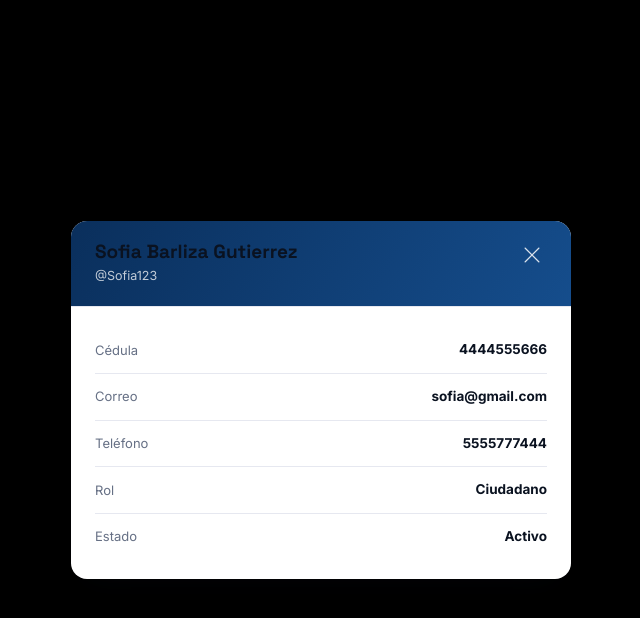
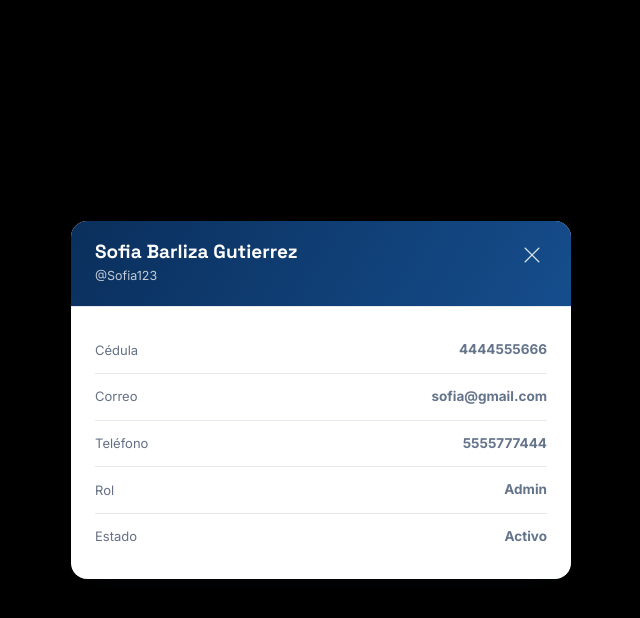
Before and after one commit to ksgutierrez05/WolertApp-Web, a React (Vite) app: page /admin/usuarios in a window 1280 px wide. Both pictures are taken after a click on the button 1186 px from the left and 539 px from the top of the page. Shown: the top 618 px of the page, without its empty margins (319-959 px from the left). Built offline with nearby package versions, Linux system fonts and the light colour scheme.

Commit message:
feat: ajustes en colores de sidebar y titulo de opciones de usuarios en admin

```diff
--- a/src/Components/Admin/Usuarios/UsuariosForm.jsx
+++ b/src/Components/Admin/Usuarios/UsuariosForm.jsx
@@ -29,7 +29,7 @@ export default function UsuariosForm() {
 
   return (
     <div className="container-fluid">
-      <h1 className="hero-title-dash" style={{ color: 'var(--ink)', fontSize: '26px' }}>Nuevo usuario</h1>
+      <h1 className="hero-title-dash" style={{ color: '#64748b', fontSize: '26px' }}>Nuevo usuario</h1>
       <div className="card-panel-dash p-3">
         <form onSubmit={submit}>
           <div className="row g-2 mb-2">
@@ -50,9 +50,10 @@ export default function UsuariosForm() {
           <div className="mb-2">
             <select className="form-select input-dash" required value={form.rol} onChange={(e) => set('rol', e.target.value)}>
               <option value="" disabled>Seleccionar Rol *</option>
-              <option value="ciudadano">Ciudadano</option>
-              <option value="policia">Policía</option>
-              <option value="admin">Administrador</option>
+              <option value="admin">Admin</option>
+              <option value="policia">Policia</option>
+              <option value="central-transito">Cent. Transito</option>
+              <option value="administrador">Administrador</option>
             </select>
           </div>
           {error && <div className="text-danger small mt-2">{error}</div>}
--- a/src/Components/Admin/Usuarios/UsuariosList.jsx
+++ b/src/Components/Admin/Usuarios/UsuariosList.jsx
@@ -6,10 +6,10 @@ import '../../../css/admin/AdminLayout.css';
 
 const CLAVE = 'wolertapp_usuarios';
 const ejemplos = [
-  { nombre: 'Sofia Barliza Gutierrez', username: 'Sofia123', cedula: '4444555666', correo: 'sofia@gmail.com', telefono: '5555777444', rol: 'ciudadano', estado: 'activo', color: '#1f5fa8' },
-  { nombre: 'Yamil David Bustillo Contreras', username: 'Yamil123', cedula: '1055200333', correo: 'yamil@gmail.com', telefono: '3157859745', rol: 'ciudadano', estado: 'activo', color: '#1f5fa8' },
-  { nombre: 'Laura Sofia Daza Leon', username: 'lauf', cedula: '444', correo: 'lau@gmail.com', telefono: '555', rol: 'ciudadano', estado: 'activo', color: '#c81e2c' },
-  { nombre: 'Margarita Daza Jimenez', username: 'Margarita123', cedula: '8888999777', correo: 'margarita@gmail.com', telefono: '4552214463', rol: 'ciudadano', estado: 'activo', color: '#1f5fa8' },
+  { nombre: 'Sofia Barliza Gutierrez', username: 'Sofia123', cedula: '4444555666', correo: 'sofia@gmail.com', telefono: '5555777444', rol: 'admin', estado: 'activo', color: '#1f5fa8' },
+  { nombre: 'Yamil David Bustillo Contreras', username: 'Yamil123', cedula: '1055200333', correo: 'yamil@gmail.com', telefono: '3157859745', rol: 'policia', estado: 'activo', color: '#1f5fa8' },
+  { nombre: 'Laura Sofia Daza Leon', username: 'lauf', cedula: '444', correo: 'lau@gmail.com', telefono: '555', rol: 'central-transito', estado: 'activo', color: '#c81e2c' },
+  { nombre: 'Margarita Daza Jimenez', username: 'Margarita123', cedula: '8888999777', correo: 'margarita@gmail.com', telefono: '4552214463', rol: 'administrador', estado: 'activo', color: '#1f5fa8' },
   { nombre: 'Hernando Luis Garcia', username: 'hernan01', cedula: '55112236', correo: 'hernan01@gmail.com', telefono: '4445558552', rol: 'policia', estado: 'activo', color: '#1f9d5b' },
   { nombre: 'Luis Garcia Daza', username: 'luisgd', cedula: '9988776655', correo: 'luisgd@gmail.com', telefono: '3011112233', rol: 'admin', estado: 'activo', color: '#7c4fd1' },
 ];
@@ -23,8 +23,8 @@ function cargar() {
   return [...ejemplos];
 }
 
-const nombreRol = { admin: 'Administrador', policia: 'Policía', ciudadano: 'Ciudadano' };
-const badgeRol = { admin: 'badge-blue-dash', policia: 'badge-gray-dash', ciudadano: 'badge-green-dash' };
+const nombreRol = { admin: 'Admin', policia: 'Policia', 'central-transito': 'Cent. Transito', administrador: 'Administrador' };
+const badgeRol = { admin: 'badge-blue-dash', policia: 'badge-gray-dash', 'central-transito': 'badge-teal-dash', administrador: 'badge-purple-dash' };
 const claseEstado = { activo: 'status-active-dash', inactivo: 'status-inactive-dash', suspendido: 'status-inactive-dash' };
 const nombreEstado = { activo: 'Activo', inactivo: 'Inactivo', suspendido: 'Suspendido' };
 
@@ -118,8 +118,8 @@ export default function UsuariosList() {
     <div className="container-fluid">
       <div className="d-flex justify-content-between align-items-start mb-4 flex-wrap gap-3">
         <div>
-          <h1 className="hero-title-dash" style={{ color: 'var(--ink)', fontSize: '26px' }}>Gestión de Usuarios</h1>
-          <p className="hero-text-dash" style={{ color: 'var(--muted)' }}>Administra los usuarios registrados en el sistema</p>
+          <h1 className="hero-title-dash" style={{ color: '#64748b', fontSize: '26px' }}>Gestión de Usuarios</h1>
+          <p className="hero-text-dash" style={{ color: '#94a3b8' }}>Administra los usuarios registrados en el sistema</p>
         </div>
         <button type="button" className="btn btn-cv-azul d-inline-flex align-items-center gap-2 px-3 py-2" style={{ borderRadius: '12px', fontSize: '13.5px', fontWeight: '700' }} onClick={abrirNuevo}>
           <i className="bi bi-plus-lg" /> Nuevo usuario
@@ -156,7 +156,7 @@ export default function UsuariosList() {
             <i className="bi bi-shield-lock kpi-icon-dash" />
             <div className="kpi-num-dash">4</div>
             <div className="kpi-label-dash">Roles configurados</div>
-            <div className="kpi-label-dash" style={{ marginTop: '2px' }}>Admin · Policía · Usuario</div>
+            <div className="kpi-label-dash" style={{ marginTop: '2px' }}>Admin · Policía · Cent. Transito · Administrador</div>
           </div>
         </div>
       </div>
@@ -180,9 +180,14 @@ export default function UsuariosList() {
           <div className="col-lg-2 col-6">
             <select className="filtro-select-dash form-select" value={filtroRol} onChange={(e) => setFiltroRol(e.target.value)}>
               <option value="">Rol: Todos</option>
-              <option value="admin">Administrador</option>
-              <option value="policia">Policía</option>
+              <option value="administrador">Administrador</option>
+              <option value="admin-policial">Admin. Policia</option>
+              <option value="central-policial">Central Policial</option>
+              <option value="policia">Policia</option>
+              <option value="central-transito">Cent. Transito</option>
+              <option value="agente-transito">Agente de Transito</option>
               <option value="ciudadano">Ciudadano</option>
+              <option value="director-transito">Director de Transito</option>
             </select>
           </div>
         </div>
@@ -211,7 +216,7 @@ export default function UsuariosList() {
                   <td>{u.cedula}</td>
                   <td>{u.correo || '—'}</td>
                   <td>{u.telefono || '—'}</td>
-                  <td><span className={`badge-dash ${badgeRol[u.rol]}`}>{nombreRol[u.rol].toUpperCase()}</span></td>
+                  <td><span className={`badge-dash ${badgeRol[u.rol] || 'badge-gray-dash'}`}>{(nombreRol[u.rol] || u.rol || 'Desconocido').toUpperCase()}</span></td>
                   <td>
                     <span className={`status-dot-dash ${claseEstado[u.estado]}`}>
                       <span className="dot" />{nombreEstado[u.estado].toUpperCase()}
@@ -268,9 +273,9 @@ export default function UsuariosList() {
                     <div className="mb-1">
                       <select className="form-select input-dash" required value={form.rol} onChange={(e) => setForm({ ...form, rol: e.target.value })}>
                         <option value="" disabled>Seleccionar Rol *</option>
-                        <option value="ciudadano">Ciudadano</option>
-                        <option value="policia">Policía</option>
-                        <option value="admin">Administrador</option>
+                        <option value="admin">Admin. Policia</option>
+                        <option value="central-transito">Cent. Transito</option>
+                        <option value="administrador">Administrador</option>
                       </select>
                     </div>
                     {error && <div className="text-danger small mt-2">{error}</div>}
@@ -304,7 +309,7 @@ export default function UsuariosList() {
                   <div className="fila-detalle-dash"><span className="etiqueta-detalle-dash">Cédula</span><span className="valor-detalle-dash">{modalVer.cedula}</span></div>
                   <div className="fila-detalle-dash"><span className="etiqueta-detalle-dash">Correo</span><span className="valor-detalle-dash">{modalVer.correo || '—'}</span></div>
                   <div className="fila-detalle-dash"><span className="etiqueta-detalle-dash">Teléfono</span><span className="valor-detalle-dash">{modalVer.telefono || '—'}</span></div>
-                  <div className="fila-detalle-dash"><span className="etiqueta-detalle-dash">Rol</span><span className="valor-detalle-dash">{nombreRol[modalVer.rol]}</span></div>
+                  <div className="fila-detalle-dash"><span className="etiqueta-detalle-dash">Rol</span><span className="valor-detalle-dash">{nombreRol[modalVer.rol] || modalVer.rol || 'Desconocido'}</span></div>
                   <div className="fila-detalle-dash" style={{ borderBottom: 'none' }}><span className="etiqueta-detalle-dash">Estado</span><span className="valor-detalle-dash">{nombreEstado[modalVer.estado]}</span></div>
                 </div>
               </div>
--- a/src/Components/Ciudadano/CiudadanoLayout.jsx
+++ b/src/Components/Ciudadano/CiudadanoLayout.jsx
@@ -21,7 +21,7 @@ export default function CiudadanoLayout({ children }) {
       </div>
 
       <div className="admin-layout__content">
-        <main className="admin-layout__main">{children}</main>
+        <main className={`admin-layout__main ${collapsed ? 'main-collapsed' : ''}`}>{children}</main>
       </div>
     </div>
   );
--- a/src/Components/Ciudadano/Pages/Principal.jsx
+++ b/src/Components/Ciudadano/Pages/Principal.jsx
@@ -29,7 +29,7 @@ export default function Principal() {
   const saludo = h < 12 ? 'Buenos días' : h < 19 ? 'Buenas tardes' : 'Buenas noches';
 
   return (
-    <div className="container-fluid px-4 py-4">
+    <div className="container-fluid px-4">
       {/* topbar estilo admin */}
       <div className="d-flex justify-content-between align-items-center gap-3 mb-3">
         {/* BUSCADOR */}
--- a/src/css/admin/AdminLayout.css
+++ b/src/css/admin/AdminLayout.css
@@ -220,8 +220,8 @@
 
 .sidebar__link:hover,
 .sidebar__group-toggle:hover {
-  color: white;
-  background-color: rgba(59, 130, 246, 0.1);
+  color: #19263d;
+  background-color: rgba(25, 38, 61, 0.1);
 }
 
 .sidebar__link.active {
--- a/src/css/admin/usuarios.css
+++ b/src/css/admin/usuarios.css
@@ -108,7 +108,7 @@
 .seccion-titulo-dash {
     font-size: 12px;
     font-weight: 700;
-    color: var(--ink);
+    color: #64748b;
     letter-spacing: 0.03em;
     margin: 18px 0 12px;
 }
@@ -171,6 +171,7 @@
     font-weight: 700;
     font-size: 19px;
     margin: 0;
+    color: white;
 }
 
 .modal-header-dash .modal-subtitle-dash {
@@ -209,5 +210,5 @@
 .valor-detalle-dash {
     font-size: 13.5px;
     font-weight: 700;
-    color: var(--ink);
+    color: #64748b;
 }
--- a/src/css/ciudadano/CiudadanoLayout.css
+++ b/src/css/ciudadano/CiudadanoLayout.css
@@ -1 +1,17 @@
-/* placeholder */
+/* Sobrescritura para el layout de ciudadano */
+.admin-layout__main.main-collapsed {
+  padding-top: 0;
+}
+
+.admin-layout__sidebar .sidebar {
+  justify-content: flex-start;
+}
+
+.admin-layout__sidebar .sidebar__footer {
+  margin-top: auto; /* el logout se queda abajo */
+}
+
+/* Cuando está colapsado, el label del grupo no ocupa espacio */
+.admin-layout__sidebar.collapsed:not(.peek) .sidebar__group-label {
+  display: none;
+}
```
